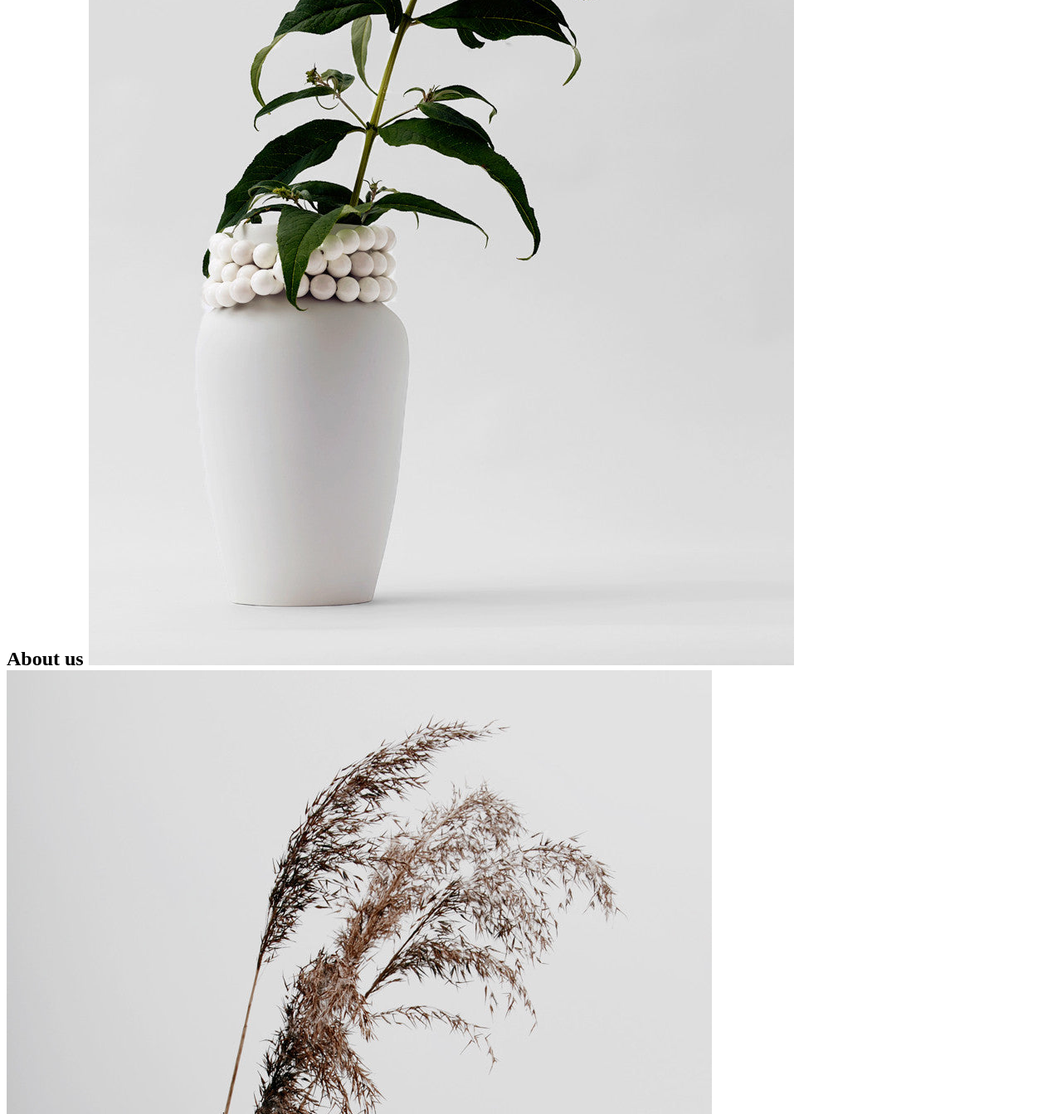
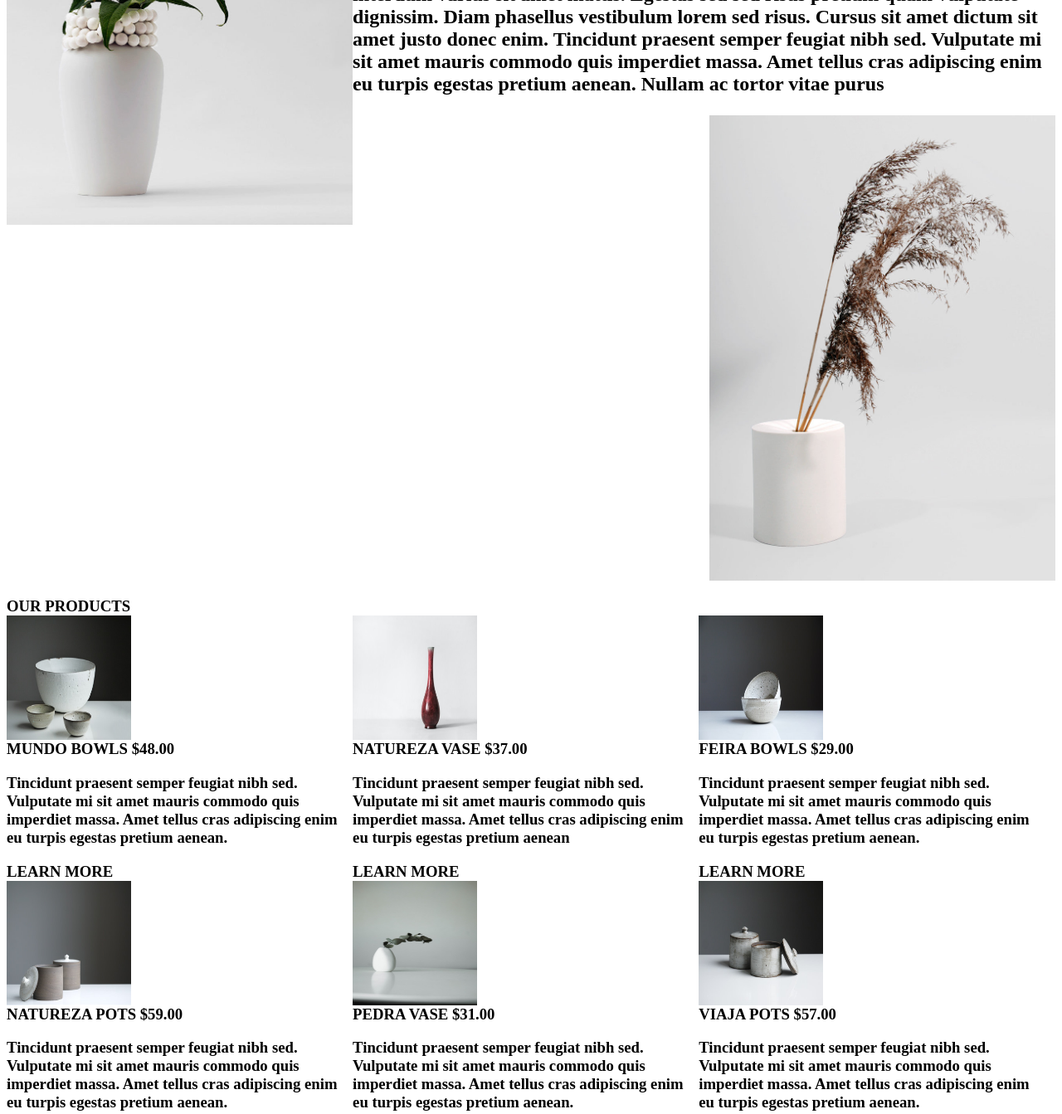
Before and after one commit to niguelprice/eCommerce-Website, a plain HTML site: page index.html in a window 1280 px wide. Shown: the part 1060-2403 px from the top of the page at 83% size. Drawn offline with Linux system fonts and the light colour scheme.

Commit message:
updated html + css file for the footer of the website

```diff
--- a/index.html
+++ b/index.html
@@ -29,9 +29,9 @@
         </section>
             <h2 id="about"> About us
 
+                <div class="row">
 
-                <a><img src="./Assets/UX-HTML-CSS/Vase_Dame_2048x2048.jpg" alt="green flowers in white vase"></a>
-                <b><img src="./Assets/UX-HTML-CSS/Cylinder_unglazed3_2048x2048.jpg" alt="brown flowers in white pot"></b>
+                <a><img class="left-pic" src="./Assets/UX-HTML-CSS/Vase_Dame_2048x2048.jpg" alt="green flowers in white vase"></a>
                 <p>Lorem ipsum dolor sit amet, consectetur adipiscing elit, sed do eiusmod tempor incididunt
                     ut labore et dolore magna aliqua. Neque laoreet suspendisse interdum consectetur libero id
                     faucibus nisl tincidunt. Facilisis mauris sit amet massa. Senectus et netus et malesuada fames
@@ -56,6 +56,9 @@
                     enim eu turpis egestas pretium aenean.
                     Nullam ac tortor vitae purus
                 </p>
+                <b><img class="right-pic" src="./Assets/UX-HTML-CSS/Cylinder_unglazed3_2048x2048.jpg" alt="brown flowers in white pot"></b>
+                </div>
+
             </h2>
             <h3>
                 <div id="products"> OUR PRODUCTS</div>
@@ -69,6 +72,7 @@
                     commodo quis imperdiet massa. Amet
                     tellus cras adipiscing enim eu turpis
                     egestas pretium aenean.</p>
+                    <tr>LEARN MORE</tr>
                     </div>
                     <div class="column"><img src="./Assets/UX-HTML-CSS/oriento-maVIpNNtmlQ-unsplash.jpg" alt="Burgundy vase">
                     NATUREZA VASE $37.00
@@ -78,6 +82,7 @@
                     commodo quis imperdiet massa. Amet
                     tellus cras adipiscing enim eu turpis
                     egestas pretium aenean</p>
+                    <tr>LEARN MORE</tr>
                     </div>
                     <div class="column"><img src="./Assets/UX-HTML-CSS/tom-crew-bgIO-u4GEfI-unsplash.jpg" alt="one white marble colored bowl inside another">
                     FEIRA BOWLS $29.00
@@ -87,6 +92,7 @@
                     commodo quis imperdiet massa. Amet
                     tellus cras adipiscing enim eu turpis
                     egestas pretium aenean.</p>
+                    <tr>LEARN MORE</tr>
                     </div>
                     <div class="column"><img src="./Assets/UX-HTML-CSS/tom-crew-3uwu5K0RtaE-unsplash.jpg" alt="two tan pots with white tops">
                     NATUREZA POTS $59.00
@@ -96,6 +102,7 @@
                     commodo quis imperdiet massa. Amet
                     tellus cras adipiscing enim eu turpis
                     egestas pretium aenean.</p>
+                    <tr>LEARN MORE</tr>
                     </div>
                     <div class="column"><img src="./Assets/UX-HTML-CSS/linh-le-a0rE64YJDA4-unsplash.jpg" alt="white vase with green flowers in it">
                     PEDRA VASE $31.00
@@ -105,6 +112,7 @@
                     commodo quis imperdiet massa. Amet
                     tellus cras adipiscing enim eu turpis
                     egestas pretium aenean.</p>
+                    <tr>LEARN MORE</tr>
                     </div>
                     <div class="column"><img src="./Assets/UX-HTML-CSS/tom-crew-oiZAQvxTcYQ-unsplash.jpg" alt="2 vintage white pots, with tan stains">
                     VIAJA POTS $57.00
@@ -114,6 +122,7 @@
                     commodo quis imperdiet massa. Amet
                     tellus cras adipiscing enim eu turpis
                     egestas pretium aenean.</p>
+                    <tr>LEARN MORE</tr>
                     </div>
                     <div class="column"><img src="./Assets/UX-HTML-CSS/tom-crew-YA2E3d7a9Wo-unsplash.jpg" alt="4 vintage white plates, wuth tan stains">
                     SERVIÇO PLATES $35.00
@@ -123,6 +132,7 @@
                     commodo quis imperdiet massa. Amet
                     tellus cras adipiscing enim eu turpis
                     egestas pretium aenean.</p>
+                    <tr>LEARN MORE</tr>
                     </div>
                     <div class="column"><img src="./Assets/UX-HTML-CSS/oriento-l0ah3UBLppo-unsplash.jpg" alt="Dark blue vase">
                     CAMPEÃO VASE $37.00
@@ -132,6 +142,7 @@
                     commodo quis imperdiet massa. Amet
                     tellus cras adipiscing enim eu turpis
                     egestas pretium aenean.</p>
+                    <tr>LEARN MORE</tr>
                     </div>
                     <div class="column"><img src="./Assets/UX-HTML-CSS/tom-crew-SITGdvztUdg-unsplash.jpg" alt="6 tan-ish colored bowls">
                     TROCA BOWLS $25.00
@@ -141,6 +152,7 @@
                     commodo quis imperdiet massa. Amet
                     tellus cras adipiscing enim eu turpis
                     egestas pretium aenean.</p>
+                    <tr>LEARN MORE</tr>
                     </div>
                 </div>
 
@@ -148,13 +160,13 @@
 
             <h4>
                 <div id="contact">
+                <p>
                 CONTACT US
-
-                EMAIL
+                </p>
+                <a>EMAIL</a>
 
 
-                MESSAGE
-
+                <b>MESSAGE</b>
                 </div>
             </h4>
 
--- a/main.css
+++ b/main.css
@@ -82,21 +82,29 @@ nav ul li{
 }
 
 
-h2 a{
-
+.left-pic{
+    display: grid;
+    width: 33%;
+    float: left;
 }
 
-h2 b{
-
+.right-pic{
+    display: grid;
+    width: 33%;
+    float: right;
 }
 
-h2 p{
 
+h2 .row:after{
+    content: "";
+    display: flex;
+    clear: both;
 }
 
 .column{
     display: grid;
     width: 33%;
+    float: left;
 
 }
 
@@ -108,6 +116,11 @@ h2 p{
 
 
  .column img{
-     height: 100px;
-     width: 100px;
+     height: 150px;
+     width: 150px;
  }
+
+
+ footer{
+    background-color:rgb(191, 118, 49);
+ }
```
Lines whose indentation alone changed are shown as unchanged.
